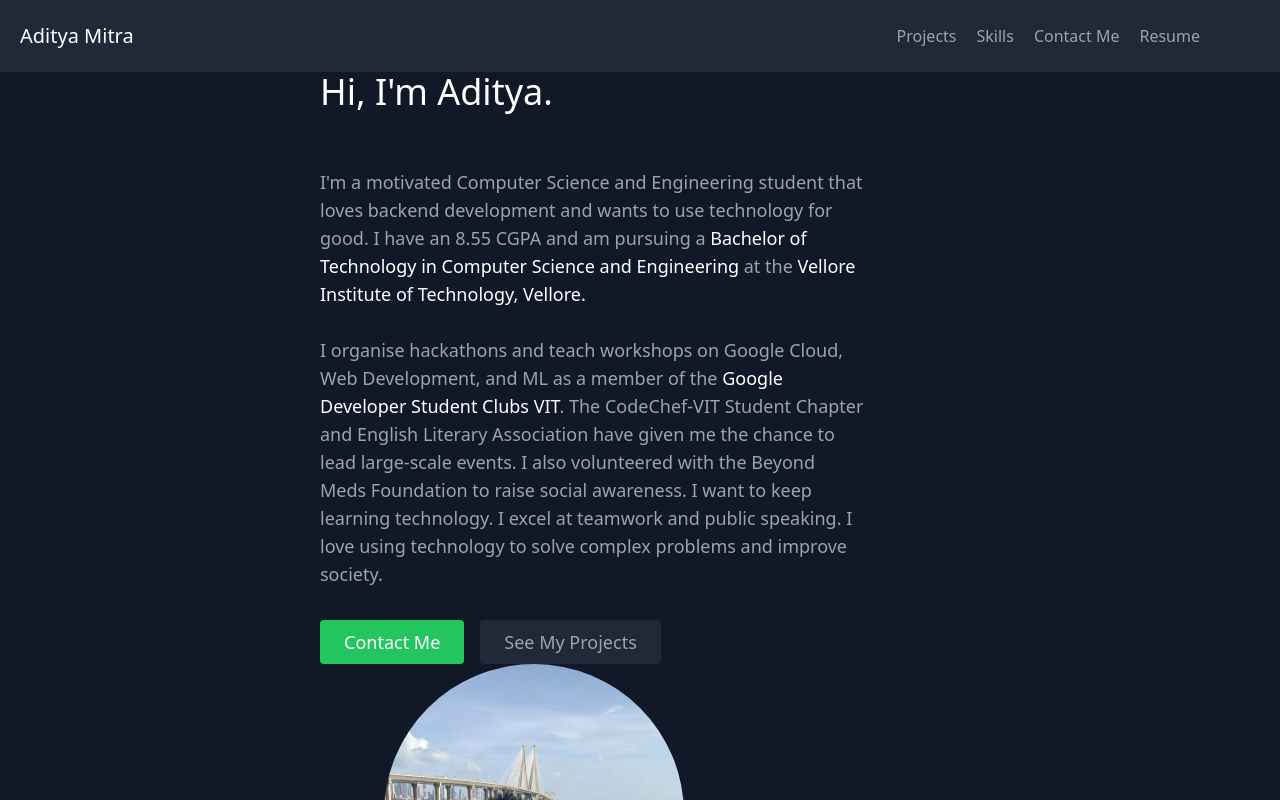
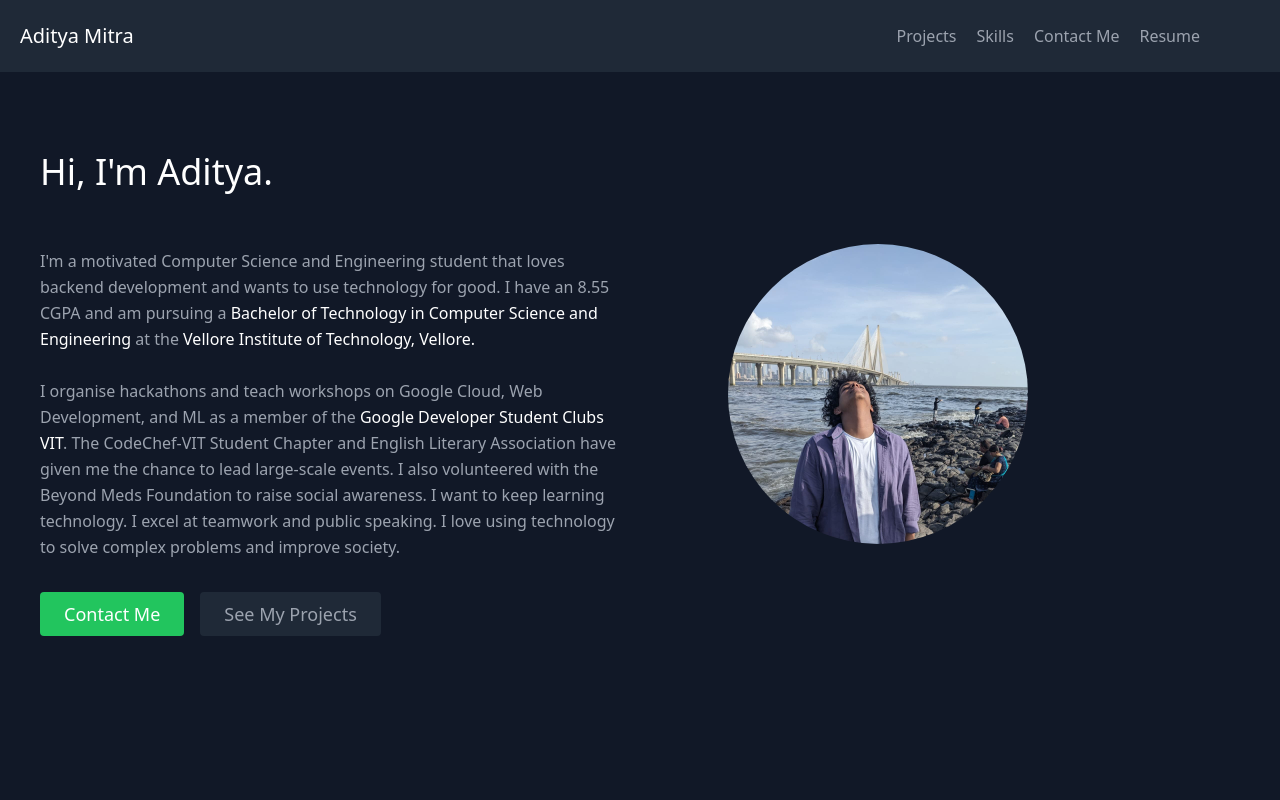
Before and after one commit to whoisaditya/portfolio, a React (Create React App) app: page / in a window 1280 px wide. Shown: the top 800 px of the page. Built offline with nearby package versions, Linux system fonts and the light colour scheme.

Commit message:
fix: about page

```diff
--- a/src/App.js
+++ b/src/App.js
@@ -7,7 +7,7 @@ import Skills from "./components/Skills";
 
 export default function App() {
   return (
-    <main className="text-gray-400 bg-gray-900 body-font">
+    <main>
       <Navbar />
       <About />
       <Projects />
--- a/src/components/About.js
+++ b/src/components/About.js
@@ -1,24 +1,20 @@
-import React from "react";
-
 export default function About() {
   return (
-    <section id="about">
-      <div className="container mx-auto flex flex-col items-center">
+    <section id="about" className="text-gray-400 bg-gray-900 body-font">
+      <div className="container mx-auto flex px-10 py-20 md:flex-row flex-col items-center">
         <div className="lg:flex-grow md:w-1/2 lg:pr-24 md:pr-16 flex flex-col md:items-start md:text-left mb-16 md:mb-0 items-center text-center">
           <h1 className="title-font sm:text-4xl text-3xl mb-4 font-medium text-white">
-            Hi, I'm Aditya. <br className="hidden lg:inline-block" />
-            <div className="animate-typing overflow-hidden whitespace-nowrap lg:w-fit">
+            Hi, I'm Aditya.
+            <br className="hidden lg:inline-block " />{" "}
+            <div className="animate-typing overflow-hidden whitespace-nowrap">
               This Ken is a Backend Developer. &nbsp;&nbsp;
             </div>
           </h1>
-          <p className="mb-8 leading-relaxed text-base lg:text-lg">
+          <p className="mb-8 leading-relaxed">
             I'm a motivated Computer Science and Engineering student that loves
             backend development and wants to use technology for good. I have an
-            8.55 CGPA and am pursuing a{" "}
-            <a className="text-white" href="https://vit.ac.in/">
-              Bachelor of Technology in Computer Science and Engineering
-            </a>{" "}
-            at the{" "}
+            8.55 CGPA and am pursuing a <a className="text-white">Bachelor of Technology in Computer
+            Science and Engineering</a> at the{" "}
             <a className="text-white" href="https://vit.ac.in/">
               Vellore Institute of Technology, Vellore.
             </a>{" "}
--- a/src/components/Contact.js
+++ b/src/components/Contact.js
@@ -3,7 +3,7 @@ import { contacts } from "../data";
 
 export default function Contact() {
   return (
-    <section id="contact">
+    <section id="contact" className="text-gray-400 bg-gray-900 body-font">
       <div className="container px-10 py-20 mx-auto">
         <div className="text-center mb-20">
           <h1 className="sm:text-4xl text-3xl font-medium title-font text-white mb-4 ">
--- a/src/components/Navbar.js
+++ b/src/components/Navbar.js
@@ -3,7 +3,7 @@ import React from "react";
 export default function Navbar() {
   return (
     <header className="bg-gray-800 md:sticky top-0 z-10">
-      <div className="container mx-auto flex flex-wrap p-5 flex-col md:flex-row items-center">
+      <div className="text-gray-400 body-font container mx-auto flex flex-wrap p-5 flex-col md:flex-row items-center">
         <a
           href="#about"
           className="title-font font-medium text-white mb-4 md:mb-0 text-xl"
--- a/src/components/Skills.js
+++ b/src/components/Skills.js
@@ -4,7 +4,7 @@ import { skills } from "../data";
 
 export default function Skills() {
   return (
-    <section id="skills">
+    <section id="skills" className="text-gray-400 bg-gray-900 body-font">
       <div className="container px-10 py-20 mx-auto">
         <div className="text-center mb-20">
           <ChipIcon className="w-10 inline-block mb-4" />
```
